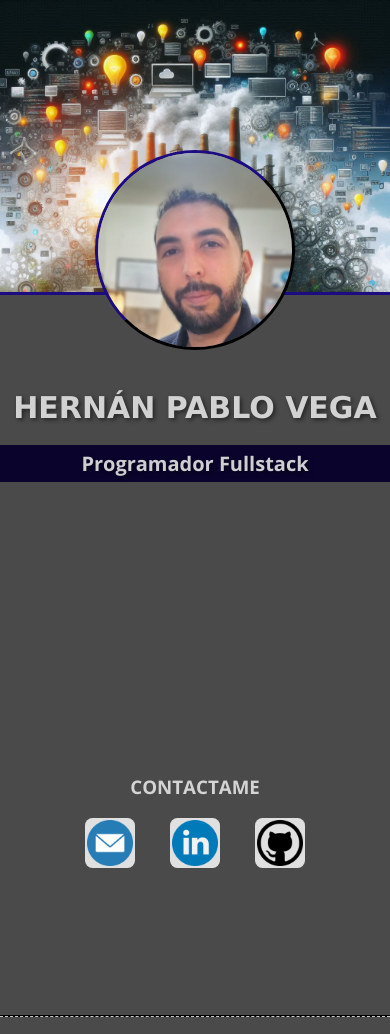
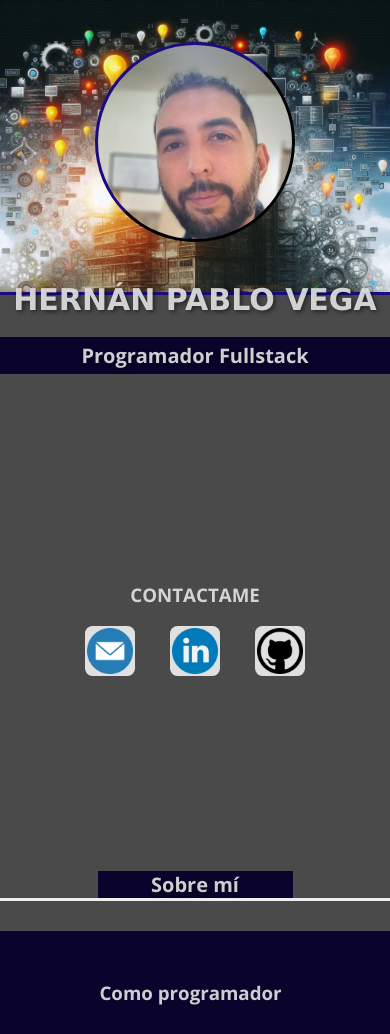
Before and after one commit to HernanVega753/Portfolio, a plain HTML site: page index.html in a window 390 px wide. Shown: the top 1034 px of the page. Drawn offline with nearby package versions, Linux system fonts and the light colour scheme.

Commit message:
pequeñas modificaciones

```diff
--- a/styles.scss
+++ b/styles.scss
@@ -32,11 +32,8 @@ $fill-color: #f75f35;
 }
 
 .full-divider {
-    height: 2px; /* Altura de la línea */
     width: 100%;
-    background-color: #000; /* Color de la línea */
-    border-bottom: 1px dashed #ccc; /* Borde inferior, estilo punteado */
-    margin: 20px; /* Espaciado arriba y abajo */
+    margin: 20vh; /* Espaciado arriba y abajo */
 }
 
 body {
@@ -69,8 +66,10 @@ body {
         .img-hernan-container {
             overflow: hidden;
             width: 200px;
+            margin-top: 2vh;
+            padding: 20px;
+            background-color: $primary_color;
             height: 200px;
-            margin-top: 150px;
             margin-bottom: 20px;
             border-style: outset;
             border-radius: 50%;
@@ -79,8 +78,9 @@ body {
 
             .img-hernan {
                 position: relative;
-                width: 200px;
-                top: -30px;
+                width: 250px;
+                top: -70px;
+                right: 30px;
             }
         }
 
@@ -104,7 +104,6 @@ body {
 
         .contacto {
             margin: 20px;
-            padding-bottom: 100px;
             a {
                 padding: 4vw;
                 font-size: 150%;
@@ -242,7 +241,6 @@ body {
         width: 100%;
         background-color: $primary_color;
         padding: 5px;
-        margin-bottom: 15vh;
         text-align: center;
         justify-content: center;
     }
@@ -263,7 +261,7 @@ body {
             font-size: 20px;
         }
         .fullstack {
-            margin-bottom: 30vh;
+            margin-bottom: 20vh;
         }
     }
     body .tecnologias {
@@ -313,13 +311,24 @@ body {
 
     body header {
         padding-left: 0;
+        .img-hernan-container {
+            margin-top: 5vh;
+            .img-hernan {
+                width: 60vw;
+                right: 30px;
+            }
+        }
     }
 
     body .educacion {
         padding-left: 0;
     }
     body footer {
-        font-size: 10px;
+        font-size: 5px;
         margin-top: 30px;
     }
+    .full-divider {
+        width: 100%;
+        margin: 10vh; /* Espaciado arriba y abajo */
+    }
 }
```
Also changed, not shown: styles.css, 1 other file.
